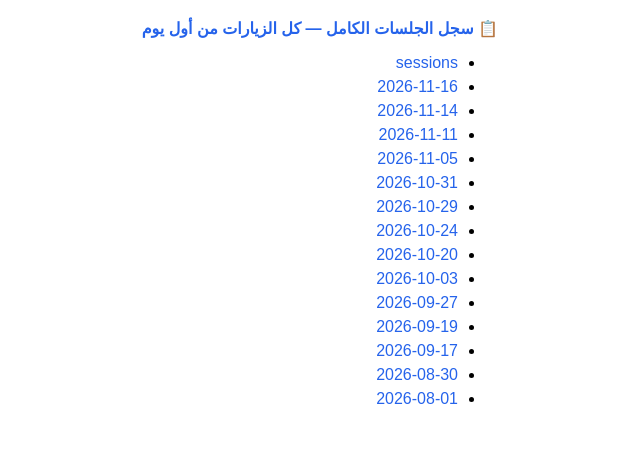
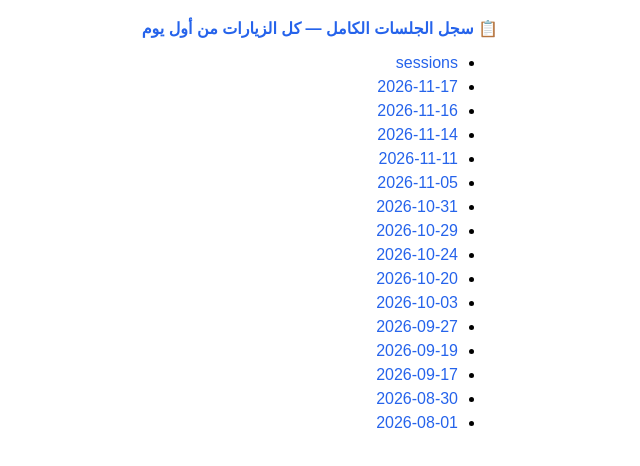
Before and after one commit to rexface13-ui/YousefClinic-Reports, a plain HTML site: page index.html in a window 1280 px wide. Shown: the part 86-552 px from the top of the page, without its empty margins (392-1032 px from the left). Drawn offline with Linux system fonts and the light colour scheme.

Commit message:
تحديث فهرس التقارير

```diff
--- a/index.html
+++ b/index.html
@@ -6,6 +6,6 @@
 <body>
 <h1>تقارير الإغلاق اليومية</h1>
 <a class="sessions" href="sessions.html">📋 سجل الجلسات الكامل — كل الزيارات من أول يوم</a>
-<ul><li><a href="sessions.html">sessions</a></li><li><a href="2026-11-16.html">2026-11-16</a></li><li><a href="2026-11-14.html">2026-11-14</a></li><li><a href="2026-11-11.html">2026-11-11</a></li><li><a href="2026-11-05.html">2026-11-05</a></li><li><a href="2026-10-31.html">2026-10-31</a></li><li><a href="2026-10-29.html">2026-10-29</a></li><li><a href="2026-10-24.html">2026-10-24</a></li><li><a href="2026-10-20.html">2026-10-20</a></li><li><a href="2026-10-03.html">2026-10-03</a></li><li><a href="2026-09-27.html">2026-09-27</a></li><li><a href="2026-09-19.html">2026-09-19</a></li><li><a href="2026-09-17.html">2026-09-17</a></li><li><a href="2026-08-30.html">2026-08-30</a></li><li><a href="2026-08-01.html">2026-08-01</a></li></ul>
+<ul><li><a href="sessions.html">sessions</a></li><li><a href="2026-11-17.html">2026-11-17</a></li><li><a href="2026-11-16.html">2026-11-16</a></li><li><a href="2026-11-14.html">2026-11-14</a></li><li><a href="2026-11-11.html">2026-11-11</a></li><li><a href="2026-11-05.html">2026-11-05</a></li><li><a href="2026-10-31.html">2026-10-31</a></li><li><a href="2026-10-29.html">2026-10-29</a></li><li><a href="2026-10-24.html">2026-10-24</a></li><li><a href="2026-10-20.html">2026-10-20</a></li><li><a href="2026-10-03.html">2026-10-03</a></li><li><a href="2026-09-27.html">2026-09-27</a></li><li><a href="2026-09-19.html">2026-09-19</a></li><li><a href="2026-09-17.html">2026-09-17</a></li><li><a href="2026-08-30.html">2026-08-30</a></li><li><a href="2026-08-01.html">2026-08-01</a></li></ul>
 </body>
 </html>
```
